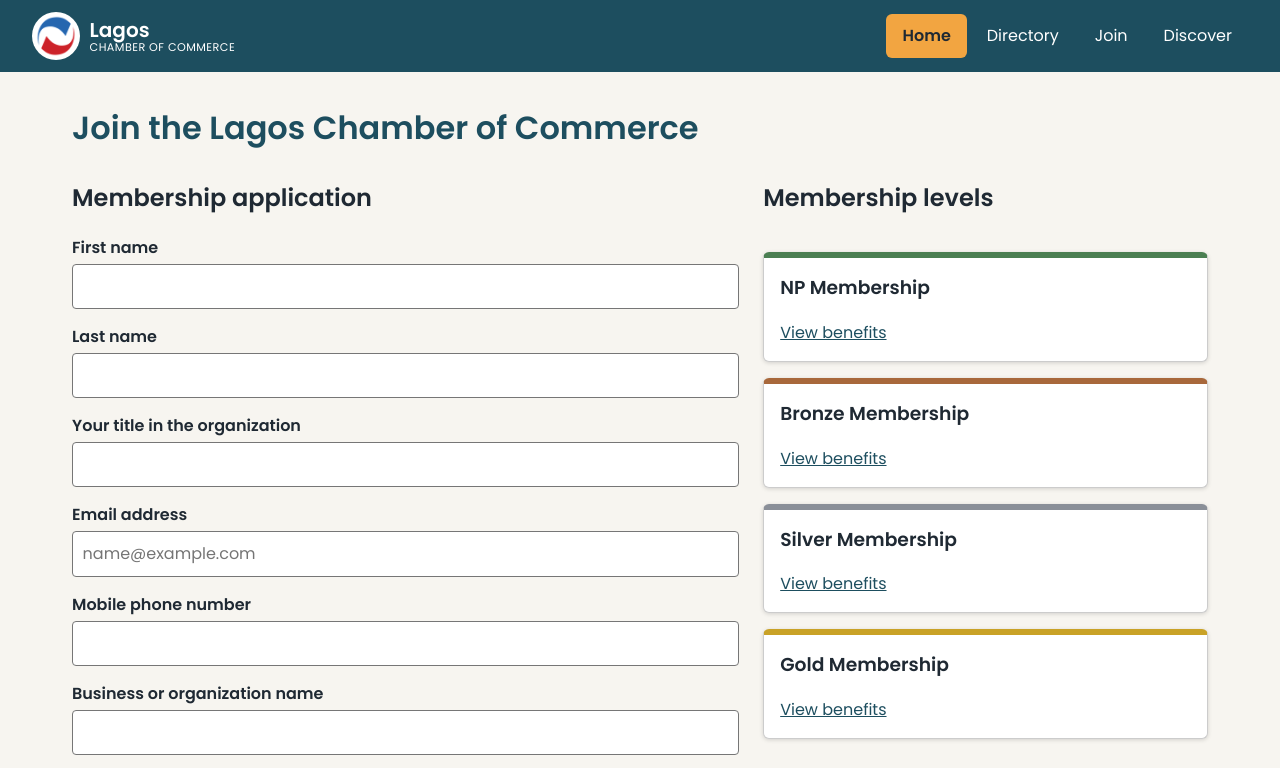
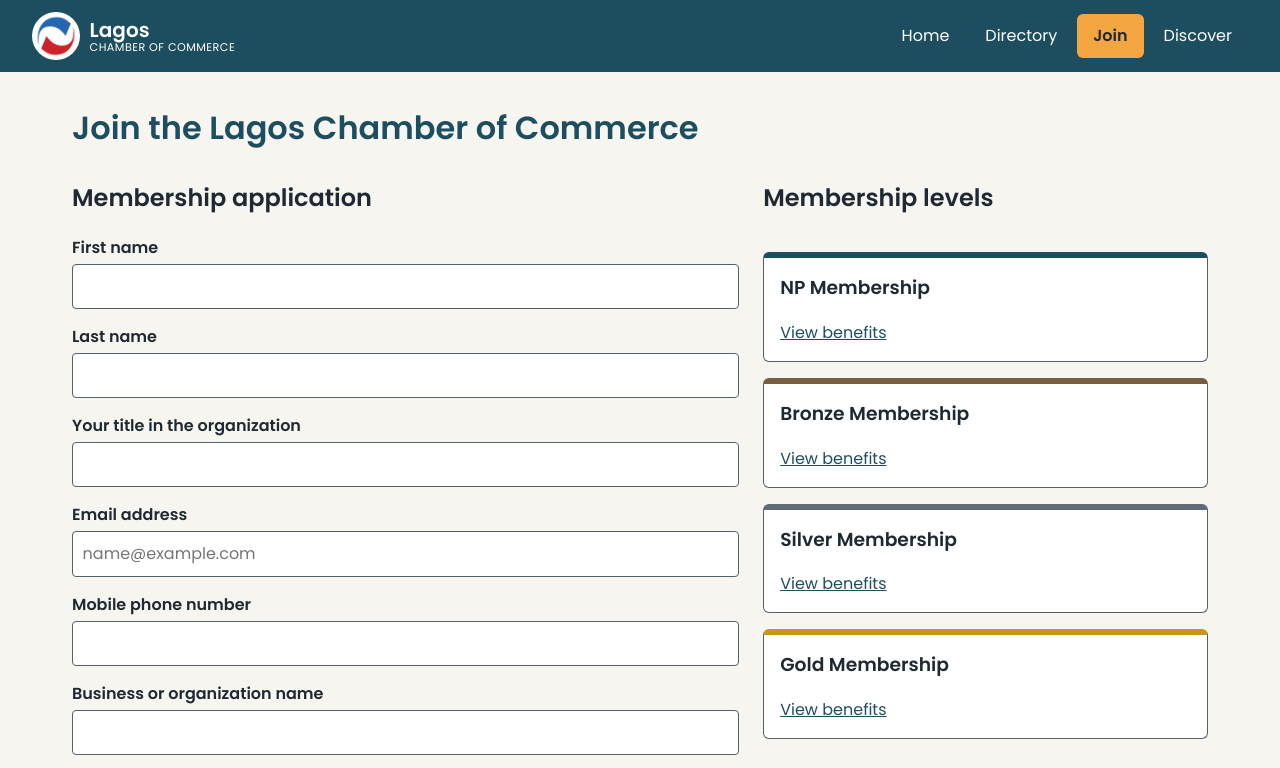
Before and after one commit to Raetech18/wdd231, a plain HTML site: page chamber/join.html in a window 1280 px wide. Shown: the top 768 px of the page. Drawn offline with Linux system fonts and the light colour scheme.

Commit message:
Fix join page validation, add metadata, rename level cards

```diff
--- a/chamber/join.html
+++ b/chamber/join.html
@@ -5,6 +5,12 @@
   <meta name="viewport" content="width=device-width, initial-scale=1">
   <title>Join the Chamber | Lagos Chamber of Commerce</title>
   <meta name="description" content="Apply for membership in the Lagos Chamber of Commerce and choose the level that fits your organization.">
+  <meta name="author" content="Racheal Pelumi Nwachukwu">
+  <link rel="icon" href="images/logo.png" type="image/png">
+  <meta property="og:title" content="Join the Chamber | Lagos Chamber of Commerce">
+  <meta property="og:description" content="Apply for membership in the Lagos Chamber of Commerce and choose the level that fits your organization.">
+  <meta property="og:image" content="https://raetech18.github.io/wdd231/chamber/images/logo.png">
+  <meta property="og:url" content="https://raetech18.github.io/wdd231/chamber/join.html">
   <link rel="preconnect" href="https://fonts.googleapis.com">
   <link rel="preconnect" href="https://fonts.gstatic.com" crossorigin>
   <link href="https://fonts.googleapis.com/css2?family=Poppins:wght@400;600&display=swap" rel="stylesheet">
@@ -27,9 +33,9 @@
     </button>
     <nav id="primary-nav" aria-label="Main">
       <ul>
-        <li><a href="index.html" aria-current="page">Home</a></li>
+        <li><a href="index.html">Home</a></li>
         <li><a href="directory.html">Directory</a></li>
-        <li><a href="join.html">Join</a></li>
+        <li><a href="join.html" aria-current="page">Join</a></li>
         <li><a href="discover.html">Discover</a></li>
       </ul>
     </nav>
@@ -91,19 +97,19 @@
     <section class="level-cards" aria-labelledby="levels-heading">
       <h2 id="levels-heading">Membership levels</h2>
 
-      <div class="card np">
+      <div class="level-card np">
         <h3>NP Membership</h3>
         <a href="#modal-np" data-modal="modal-np">View benefits</a>
       </div>
-      <div class="card bronze">
+      <div class="level-card bronze">
         <h3>Bronze Membership</h3>
         <a href="#modal-bronze" data-modal="modal-bronze">View benefits</a>
       </div>
-      <div class="card silver">
+      <div class="level-card silver">
         <h3>Silver Membership</h3>
         <a href="#modal-silver" data-modal="modal-silver">View benefits</a>
       </div>
-      <div class="card gold">
+      <div class="level-card gold">
         <h3>Gold Membership</h3>
         <a href="#modal-gold" data-modal="modal-gold">View benefits</a>
       </div>
@@ -157,7 +163,7 @@
     <button class="close-modal" type="button">Close</button>
   </dialog>
 
-  <<footer>
+  <footer>
     <div class="footer-contact">
       <h2>Lagos Chamber of Commerce</h2>
       <address>
--- a/chamber/styles/join.css
+++ b/chamber/styles/join.css
@@ -24,7 +24,7 @@
 .join-form select,
 .join-form textarea {
   padding: 0.6rem;
-  border: 1px solid #767676;
+  border: 1px solid var(--muted);
   border-radius: 4px;
   font: inherit;
   font-weight: 400;
@@ -36,7 +36,7 @@
 .level-cards a:focus-visible,
 .close-modal:focus-visible,
 button[type="submit"]:focus-visible {
-  outline: 3px solid #0b5cad;
+  outline: 3px solid var(--primary);
   outline-offset: 2px;
 }
 
@@ -45,8 +45,8 @@ button[type="submit"],
   padding: 0.75rem 1rem;
   border: 0;
   border-radius: 4px;
-  background: #0b3d6b;
-  color: #fff;
+  background: var(--primary);
+  color: var(--surface);
   font: inherit;
   font-weight: 600;
   cursor: pointer;
@@ -59,21 +59,21 @@ button[type="submit"],
   align-content: start;
 }
 
-.card {
+.level-card {
   padding: 1rem;
   border-radius: 6px;
-  border: 1px solid #ccc;
+  border: 1px solid var(--muted);
   border-top-width: 6px;
-  background: #fff;
+  background: var(--surface);
   /* Page-load animation: cards slide in one after another */
   opacity: 0;
   animation: card-in 0.7s ease-out forwards;
 }
 
-.card:nth-of-type(1) { animation-delay: 0.1s; border-top-color: #4b7f52; }
-.card:nth-of-type(2) { animation-delay: 0.3s; border-top-color: #a8683b; }
-.card:nth-of-type(3) { animation-delay: 0.5s; border-top-color: #8a8f98; }
-.card:nth-of-type(4) { animation-delay: 0.7s; border-top-color: #c9a227; }
+.level-card:nth-of-type(1) { animation-delay: 0.1s; border-top-color: var(--primary); }
+.level-card:nth-of-type(2) { animation-delay: 0.3s; border-top-color: var(--member); }
+.level-card:nth-of-type(3) { animation-delay: 0.5s; border-top-color: var(--silver); }
+.level-card:nth-of-type(4) { animation-delay: 0.7s; border-top-color: var(--gold); }
 
 @keyframes card-in {
   from { opacity: 0; transform: translateY(20px); }
@@ -81,7 +81,7 @@ button[type="submit"],
 }
 
 @media (prefers-reduced-motion: reduce) {
-  .card { animation: none; opacity: 1; }
+  .level-card { animation: none; opacity: 1; }
 }
 
 /* Modals */
```
Also changed, not shown: chamber/thankyou.html (+10 -2 lines).
